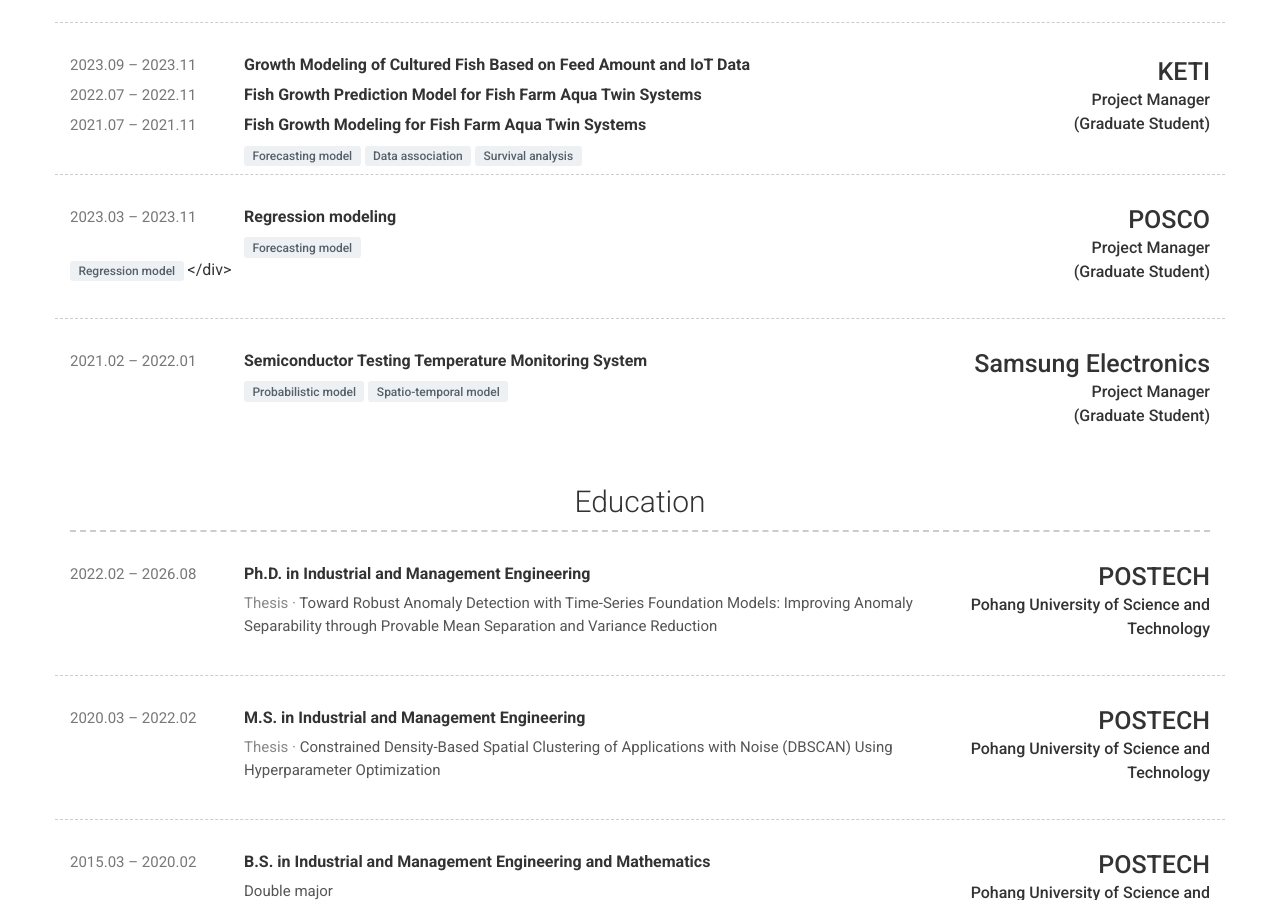
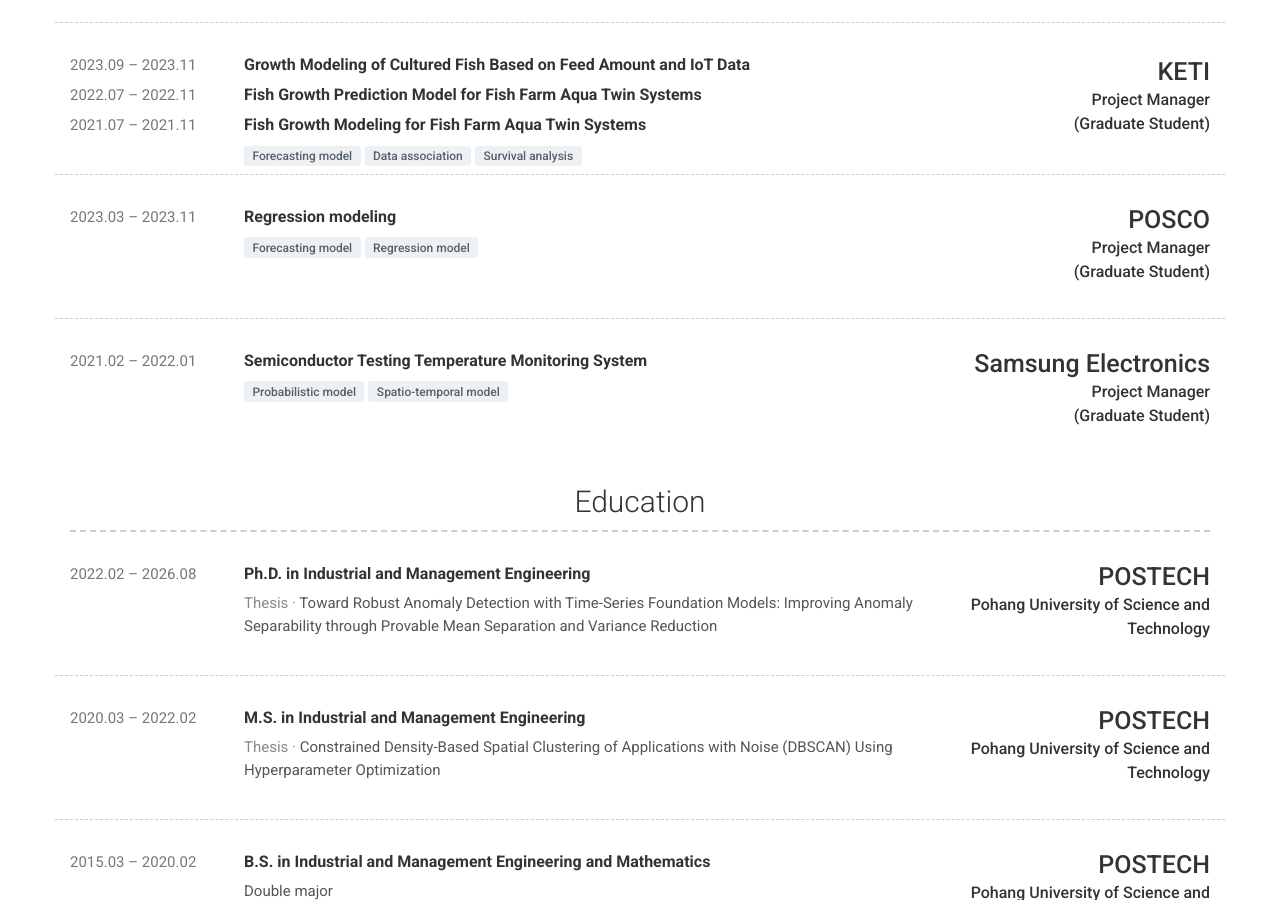
Before and after one commit to jongwonKim-1997/CV, a Jekyll site: the page built from index.md, in a window 1280 px wide and 900 px high, scrolled down 1265 px. Built offline with Jekyll 4.4.1, drawn with Linux system fonts in a browser that asks for light colours; nearby versions of some CDN libraries.

Commit message:
Fix HTML structure in project description

```diff
--- a/_config.yml
+++ b/_config.yml
@@ -109,7 +109,7 @@ content:
         sub_title: Project Manager<br>(Graduate Student)
         description: |
           <div style="display:flex;align-items:baseline;gap:14px;margin-bottom:.4em;font-size:1.6rem;line-height:1.5"><span style="flex:0 0 160px;color:#777;font-size:1.5rem;font-variant-numeric:tabular-nums;white-space:nowrap">2023.03 – 2023.11</span><b>Regression modeling</b></div>
-          <div style="margin-left:174px;margin-top:.2em"><span class="label" style="display:inline-block;margin:2px 4px 0 0;padding:.35em .7em;background:#eef1f4;color:#55606b;font-weight:500;font-size:1.2rem">Forecasting model</span></div><span class="label" style="display:inline-block;margin:2px 4px 0 0;padding:.35em .7em;background:#eef1f4;color:#55606b;font-weight:500;font-size:1.2rem">Regression model</span></div>
+          <div style="margin-left:174px;margin-top:.2em"><span class="label" style="display:inline-block;margin:2px 4px 0 0;padding:.35em .7em;background:#eef1f4;color:#55606b;font-weight:500;font-size:1.2rem">Forecasting model</span><span class="label" style="display:inline-block;margin:2px 4px 0 0;padding:.35em .7em;background:#eef1f4;color:#55606b;font-weight:500;font-size:1.2rem">Regression model</span></div>
       - layout: right
         title: Samsung Electronics
         sub_title: Project Manager<br>(Graduate Student)
```
